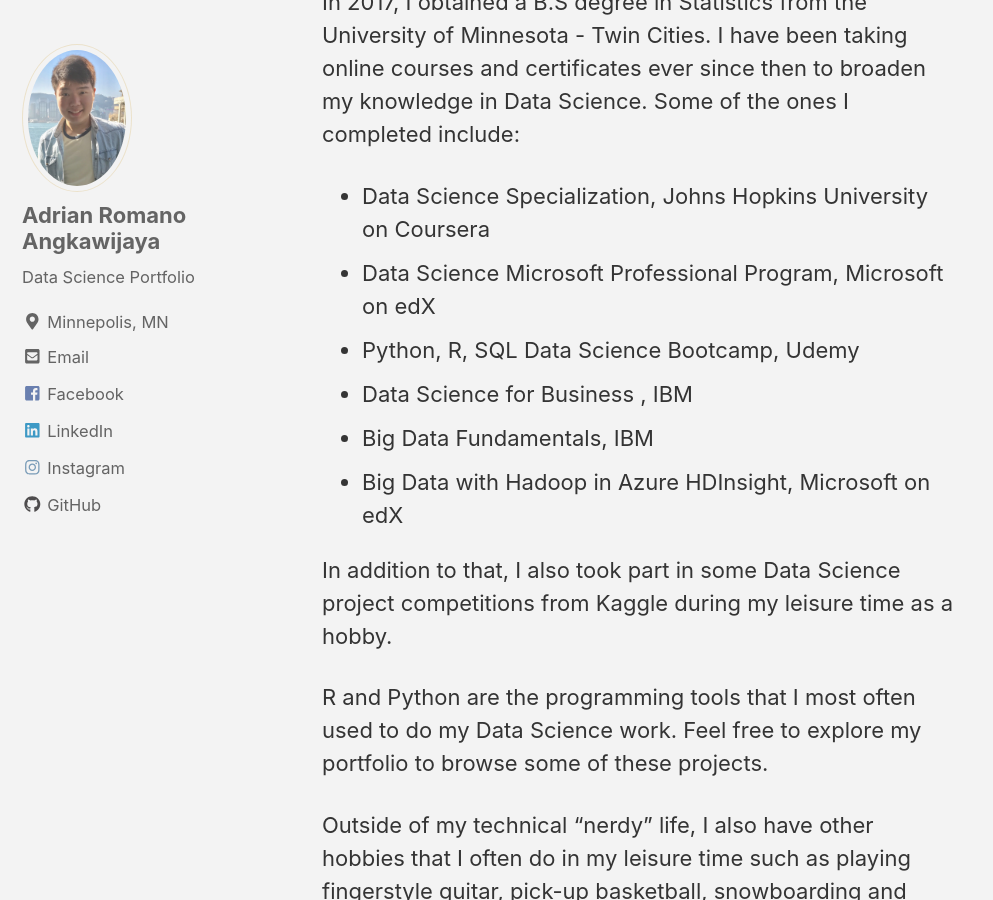
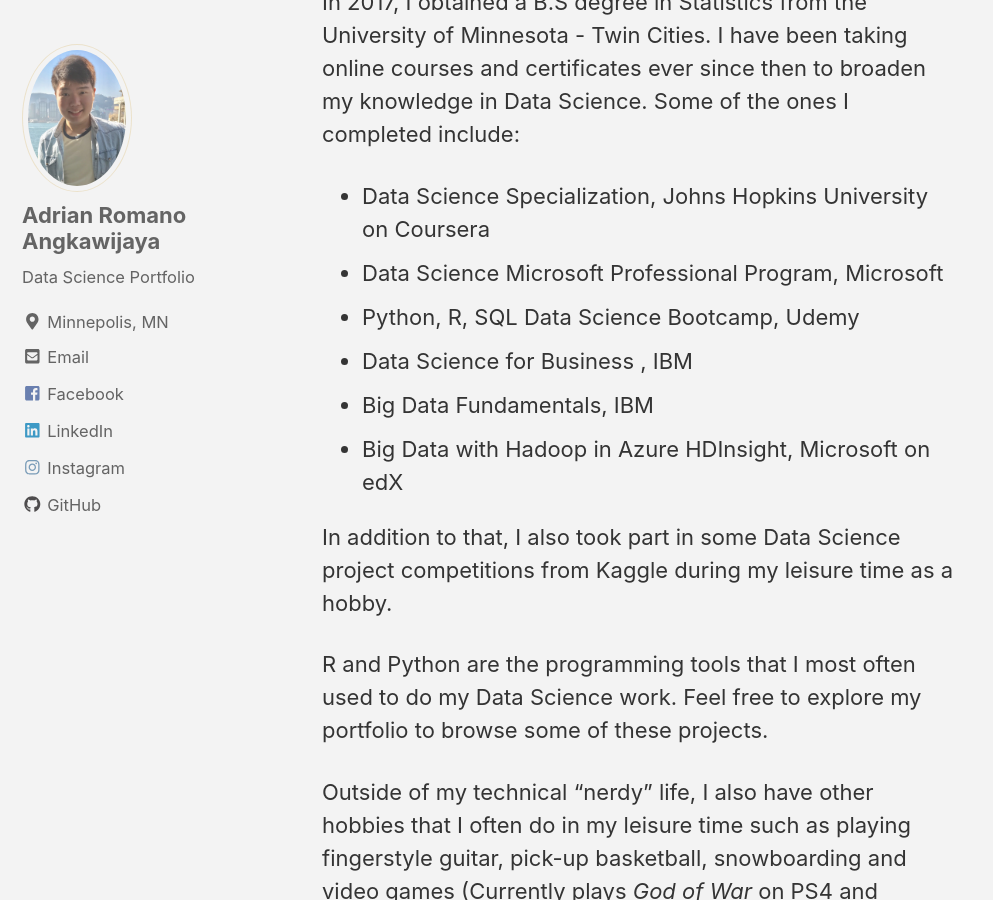
Before and after one commit to adrianromano/adrianromano.github.io, a Jekyll site: the page built from _pages/about.md, in a window 1280 px wide and 900 px high, scrolled down 1374 px. Shown: the whole window, without its empty margins (0-993 px from the left). Built offline with Jekyll 4.4.1, drawn with Linux system fonts in a browser that asks for light colours; nearby versions of some CDN libraries.

Commit message:
new gith

```diff
--- a/_pages/about.md
+++ b/_pages/about.md
@@ -16,7 +16,7 @@
 In 2017, I obtained a B.S degree in Statistics from the University of Minnesota - Twin Cities. I have been taking online courses and certificates ever since then to broaden my knowledge in Data Science. Some of the ones I completed include:
 
 - Data Science Specialization, Johns Hopkins University on Coursera
-- Data Science Microsoft Professional Program, Microsoft on edX
+- Data Science Microsoft Professional Program, Microsoft
 - Python, R, SQL Data Science Bootcamp, Udemy
 - Data Science for Business , IBM
 - Big Data Fundamentals, IBM
```
